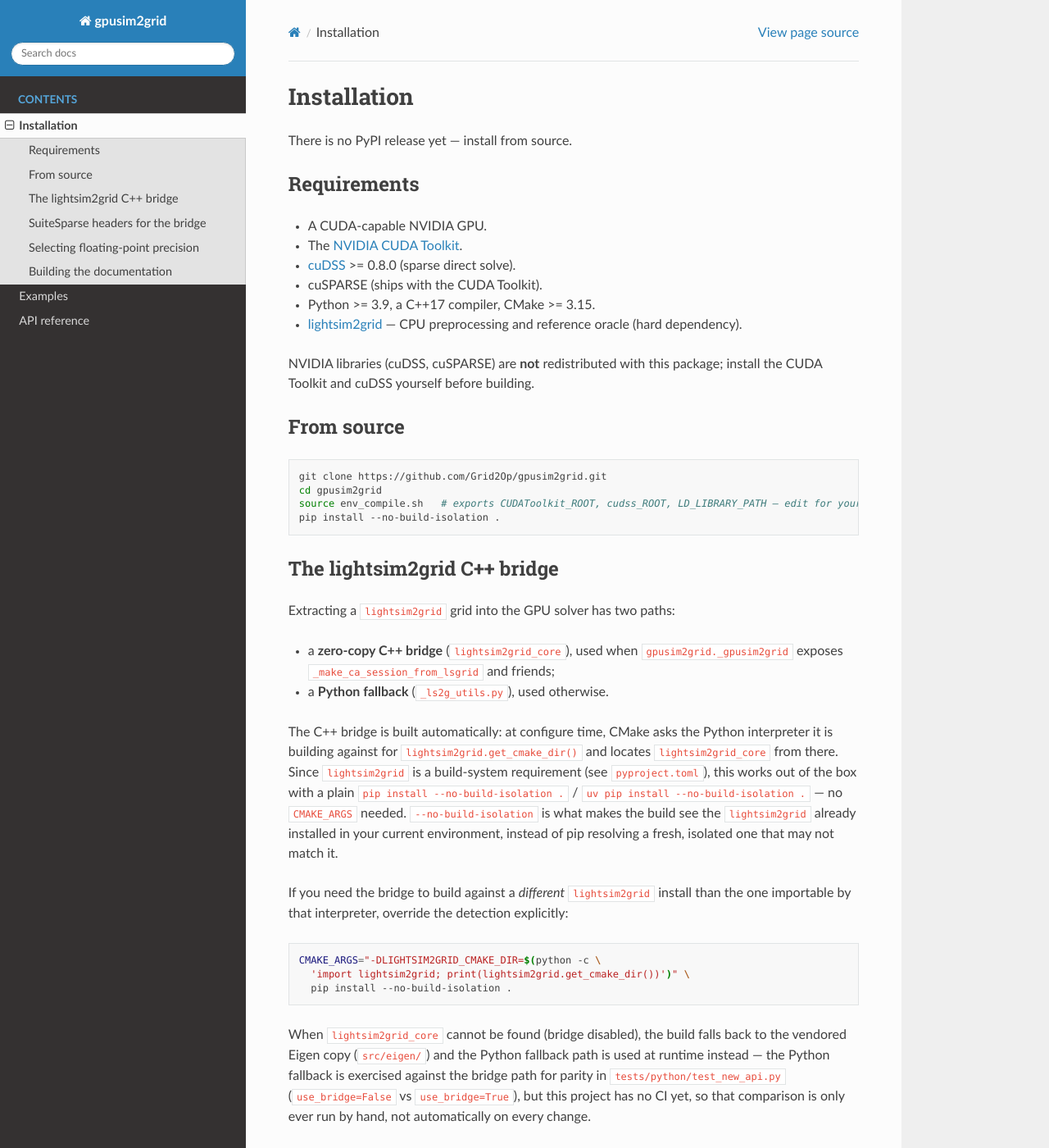
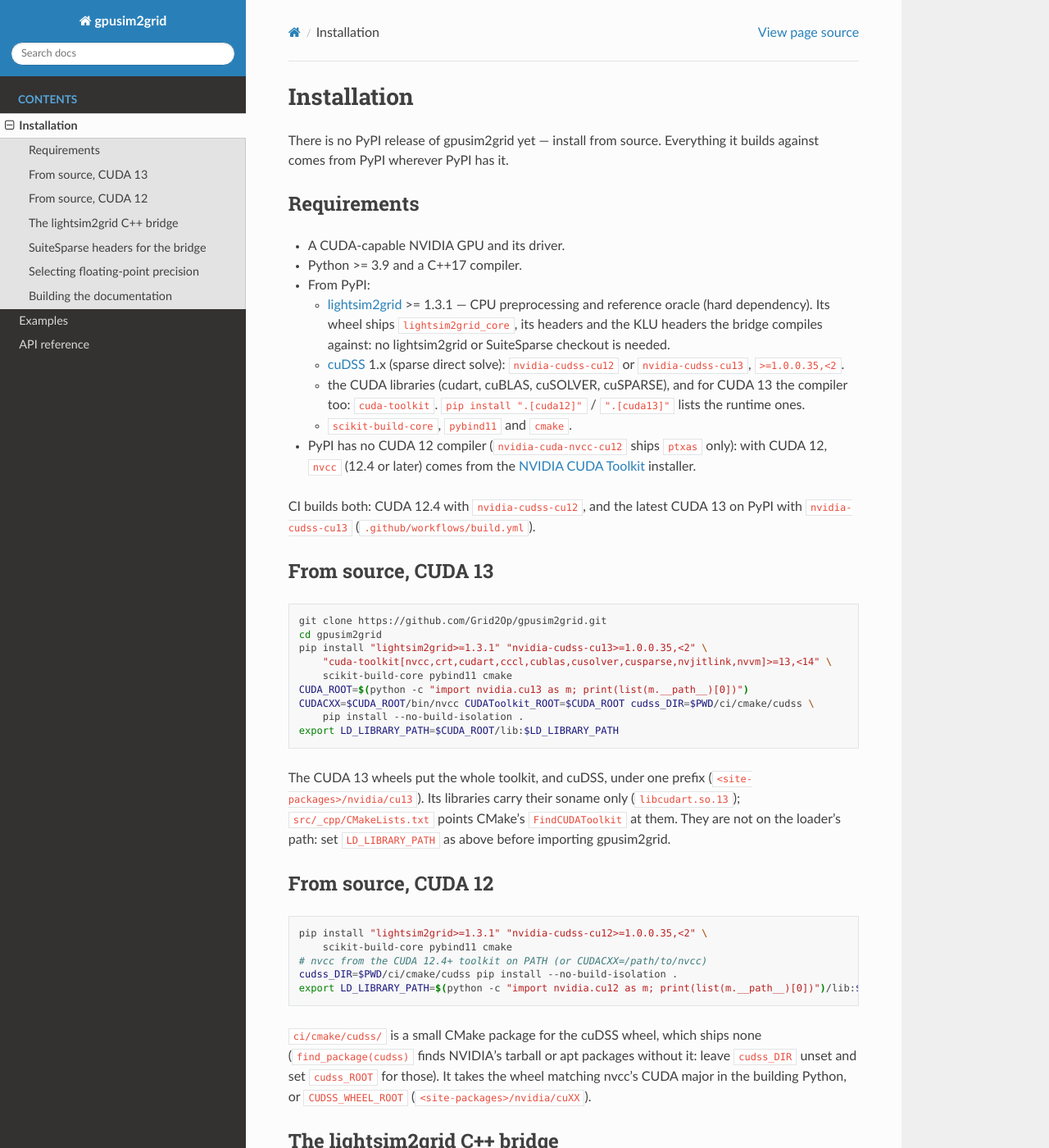
Before and after one commit to Grid2op/gpusim2grid, a Sphinx documentation site: the page built from docs/installation.rst, in a window 1280 px wide and 1400 px high. Shown: the whole window at 82% size. Built offline with Sphinx 7.4.7 and the Read the Docs theme 3.1.0, drawn with Linux system fonts in a browser that asks for light colours; some of the changed text lies outside the part shown.

Commit message:
Build and CI from PyPI: lightsim2grid >= 1.3.1, cuDSS 1.x, CUDA 13
Everything the build needs now comes from PyPI where PyPI has it:

- lightsim2grid >= 1.3.1 (build-system and runtime requirement): its wheel
  ships lightsim2grid_core, its headers and the KLU headers (#26's lookup,
  merged here), and the bridge uses its 1.3.1 API.
- cuDSS 1.x (nvidia-cudss-cu12/-cu13 >= 1.0.0.35, < 2, extras cuda12 /
  cuda13 with the CUDA runtime libraries). ci/cmake/cudss takes the 1.x
  wheel's libcudss.so.1 (the soname is the file's name).
- the CUDA 13 toolkit (cuda-toolkit[nvcc,...]: one prefix
  <site-packages>/nvidia/cu13). Its libraries carry their soname only, so
  src/_cpp/CMakeLists.txt points FindCUDAToolkit at libcudart.so.13 & co
  when the unversioned names are missing next to nvcc.

PyPI has no CUDA 12 compiler (nvidia-cuda-nvcc-cu12 ships ptxas only), so
CI's legs are: CUDA 12.4 from the nvidia/cuda:12.4.1-devel image with
nvidia-cudss-cu12, and the latest CUDA 13 on PyPI with nvidia-cudss-cu13
on plain ubuntu22.04, each in FP64 and FP32. CI no longer builds
lightsim2grid from source, and the cuDSS < 1 pin is gone. The Modal image
takes the CUDA libraries, cuDSS and lightsim2grid from PyPI too.

README and docs/installation.rst install everything from PyPI.

Checked locally with CUDA 13.5, cuDSS 1.0.0.35 and lightsim2grid 1.3.1,
all from PyPI, no local toolkit: builds with the bridge and outer loops;
test_contingency_batch.py passes on the GPU.

Assisted-by: Claude Code (claude-opus-5-5)
Signed-off-by: Benjamin Donnot <benjamin.donnot@rte-france.com>

```diff
--- a/docs/installation.rst
+++ b/docs/installation.rst
@@ -1,31 +1,71 @@
 Installation
 ============
 
-There is no PyPI release yet — install from source.
+There is no PyPI release of gpusim2grid yet — install from source. Everything
+it builds against comes from PyPI wherever PyPI has it.
 
 Requirements
 ------------
 
-* A CUDA-capable NVIDIA GPU.
-* The `NVIDIA CUDA Toolkit <https://developer.nvidia.com/cuda-downloads>`_.
-* `cuDSS <https://developer.nvidia.com/cudss>`_ >= 0.8.0 (sparse direct solve).
-* cuSPARSE (ships with the CUDA Toolkit).
-* Python >= 3.9, a C++17 compiler, CMake >= 3.15.
-* `lightsim2grid <https://github.com/Grid2op/lightsim2grid>`_ — CPU
-  preprocessing and reference oracle (hard dependency).
+* A CUDA-capable NVIDIA GPU and its driver.
+* Python >= 3.9 and a C++17 compiler.
+* From PyPI:
 
-NVIDIA libraries (cuDSS, cuSPARSE) are **not** redistributed with this package;
-install the CUDA Toolkit and cuDSS yourself before building.
+  * `lightsim2grid <https://github.com/Grid2op/lightsim2grid>`_ >= 1.3.1 — CPU
+    preprocessing and reference oracle (hard dependency). Its wheel ships
+    ``lightsim2grid_core``, its headers and the KLU headers the bridge compiles
+    against: no lightsim2grid or SuiteSparse checkout is needed.
+  * `cuDSS <https://developer.nvidia.com/cudss>`_ 1.x (sparse direct solve):
+    ``nvidia-cudss-cu12`` or ``nvidia-cudss-cu13``, ``>=1.0.0.35,<2``.
+  * the CUDA libraries (cudart, cuBLAS, cuSOLVER, cuSPARSE), and for CUDA 13 the
+    compiler too: ``cuda-toolkit``. ``pip install ".[cuda12]"`` / ``".[cuda13]"``
+    lists the runtime ones.
+  * ``scikit-build-core``, ``pybind11`` and ``cmake``.
 
-From source
------------
+* PyPI has no CUDA 12 compiler (``nvidia-cuda-nvcc-cu12`` ships ``ptxas`` only):
+  with CUDA 12, ``nvcc`` (12.4 or later) comes from the
+  `NVIDIA CUDA Toolkit <https://developer.nvidia.com/cuda-downloads>`_ installer.
+
+CI builds both: CUDA 12.4 with ``nvidia-cudss-cu12``, and the latest CUDA 13 on
+PyPI with ``nvidia-cudss-cu13`` (``.github/workflows/build.yml``).
+
+From source, CUDA 13
+--------------------
 
 .. code-block:: bash
 
    git clone https://github.com/Grid2Op/gpusim2grid.git
    cd gpusim2grid
-   source env_compile.sh   # exports CUDAToolkit_ROOT, cudss_ROOT, LD_LIBRARY_PATH — edit for your machine
-   pip install --no-build-isolation .
+   pip install "lightsim2grid>=1.3.1" "nvidia-cudss-cu13>=1.0.0.35,<2" \
+       "cuda-toolkit[nvcc,crt,cudart,cccl,cublas,cusolver,cusparse,nvjitlink,nvvm]>=13,<14" \
+       scikit-build-core pybind11 cmake
+   CUDA_ROOT=$(python -c "import nvidia.cu13 as m; print(list(m.__path__)[0])")
+   CUDACXX=$CUDA_ROOT/bin/nvcc CUDAToolkit_ROOT=$CUDA_ROOT cudss_DIR=$PWD/ci/cmake/cudss \
+       pip install --no-build-isolation .
+   export LD_LIBRARY_PATH=$CUDA_ROOT/lib:$LD_LIBRARY_PATH
+
+The CUDA 13 wheels put the whole toolkit, and cuDSS, under one prefix
+(``<site-packages>/nvidia/cu13``). Its libraries carry their soname only
+(``libcudart.so.13``); ``src/_cpp/CMakeLists.txt`` points CMake's
+``FindCUDAToolkit`` at them. They are not on the loader's path: set
+``LD_LIBRARY_PATH`` as above before importing gpusim2grid.
+
+From source, CUDA 12
+--------------------
+
+.. code-block:: bash
+
+   pip install "lightsim2grid>=1.3.1" "nvidia-cudss-cu12>=1.0.0.35,<2" \
+       scikit-build-core pybind11 cmake
+   # nvcc from the CUDA 12.4+ toolkit on PATH (or CUDACXX=/path/to/nvcc)
+   cudss_DIR=$PWD/ci/cmake/cudss pip install --no-build-isolation .
+   export LD_LIBRARY_PATH=$(python -c "import nvidia.cu12 as m; print(list(m.__path__)[0])")/lib:$LD_LIBRARY_PATH
+
+``ci/cmake/cudss/`` is a small CMake package for the cuDSS wheel, which ships
+none (``find_package(cudss)`` finds NVIDIA's tarball or apt packages without
+it: leave ``cudss_DIR`` unset and set ``cudss_ROOT`` for those). It takes the
+wheel matching nvcc's CUDA major in the building Python, or
+``CUDSS_WHEEL_ROOT`` (``<site-packages>/nvidia/cuXX``).
 
 The lightsim2grid C++ bridge
 -----------------------------
@@ -61,40 +101,31 @@ When ``lightsim2grid_core`` cannot be found (bridge disabled), the build
 falls back to the vendored Eigen copy (``src/eigen/``) and the Python
 fallback path is used at runtime instead — the Python fallback is exercised
 against the bridge path for parity in ``tests/python/test_new_api.py``
-(``use_bridge=False`` vs ``use_bridge=True``), but this project has no CI
-yet, so that comparison is only ever run by hand, not automatically on
-every change.
+(``use_bridge=False`` vs ``use_bridge=True``), a GPU test: CI's GPU-less
+build legs skip it, the opt-in Modal job runs it.
 
 SuiteSparse headers for the bridge
 -----------------------------------
 
 When the bridge is enabled, ``LSGrid.hpp`` transitively pulls in KLU headers
 (``cs.h``, ``klu.h``, ``amd.h``, ``colamd.h``, ``btf.h``,
-``SuiteSparse_config.h``) that the installed ``lightsim2grid_core`` package
-does not ship. CMake looks for them in order:
+``SuiteSparse_config.h``). CMake looks for them in order:
 
-1. A system SuiteSparse dev package (e.g. Debian/Ubuntu's
-   ``libsuitesparse-dev``), auto-detected via ``find_path``. Set
-   ``SUITESPARSE_INCLUDE_DIR`` (env var or ``-D``) if it's installed
-   somewhere non-standard.
-2. A SuiteSparse *source checkout*'s per-module ``Include/`` layout, via
+1. ``SUITESPARSE_INCLUDE_DIR`` (env var or ``-D``): a directory holding
+   ``klu.h`` and the others directly.
+2. The ones ``lightsim2grid_core`` ships (lightsim2grid >= 1.3.0, its wheel
+   included), already on its include path: the usual case, nothing to set.
+3. The SuiteSparse checkout next to the lightsim2grid *source* the Python's
+   lightsim2grid was built from (per-module ``Include/`` layout), or
    ``-DGPUSIM2GRID_SUITESPARSE_DIR=/path/to/SuiteSparse``.
+4. A system SuiteSparse dev package (e.g. Debian/Ubuntu's
+   ``libsuitesparse-dev``).
 
-If neither is found, configuration prints a warning and the bridge may fail
-to compile with a ``cs.h``/``klu.h`` not found error — install
-``libsuitesparse-dev`` (or point at a checkout) to fix it.
+If none is found, configuration stops with an error listing them.
 
-It's best to build against the **same Eigen and SuiteSparse** (same
-versions, same compile flags) that your ``lightsim2grid`` build used —
-mismatched ABI/struct layouts between the two can fail silently rather than
-at compile time. The only configuration currently exercised and known to
-work is:
-
-* ``lightsim2grid`` installed from source (``pip install --no-build-isolation .``),
-* ``gpusim2grid`` installed from source the same way.
-
-Other configurations (prebuilt ``lightsim2grid`` wheel, mixed Eigen/SuiteSparse
-versions, ...) may work but are not tested.
+The bridge is compiled with the flags ``lightsim2grid_core`` exports (its
+``-O3`` / ``-march=native``), so that both agree on the layout of the objects
+they share.
 
 Selecting floating-point precision
 ----------------------------------
```
Also changed, not shown: CHANGELOG.rst (+5 -2 lines), CLAUDE.md (+1 -1 lines), README.md (+33 -39 lines), pyproject.toml (+18 -2 lines), 4 other files.
